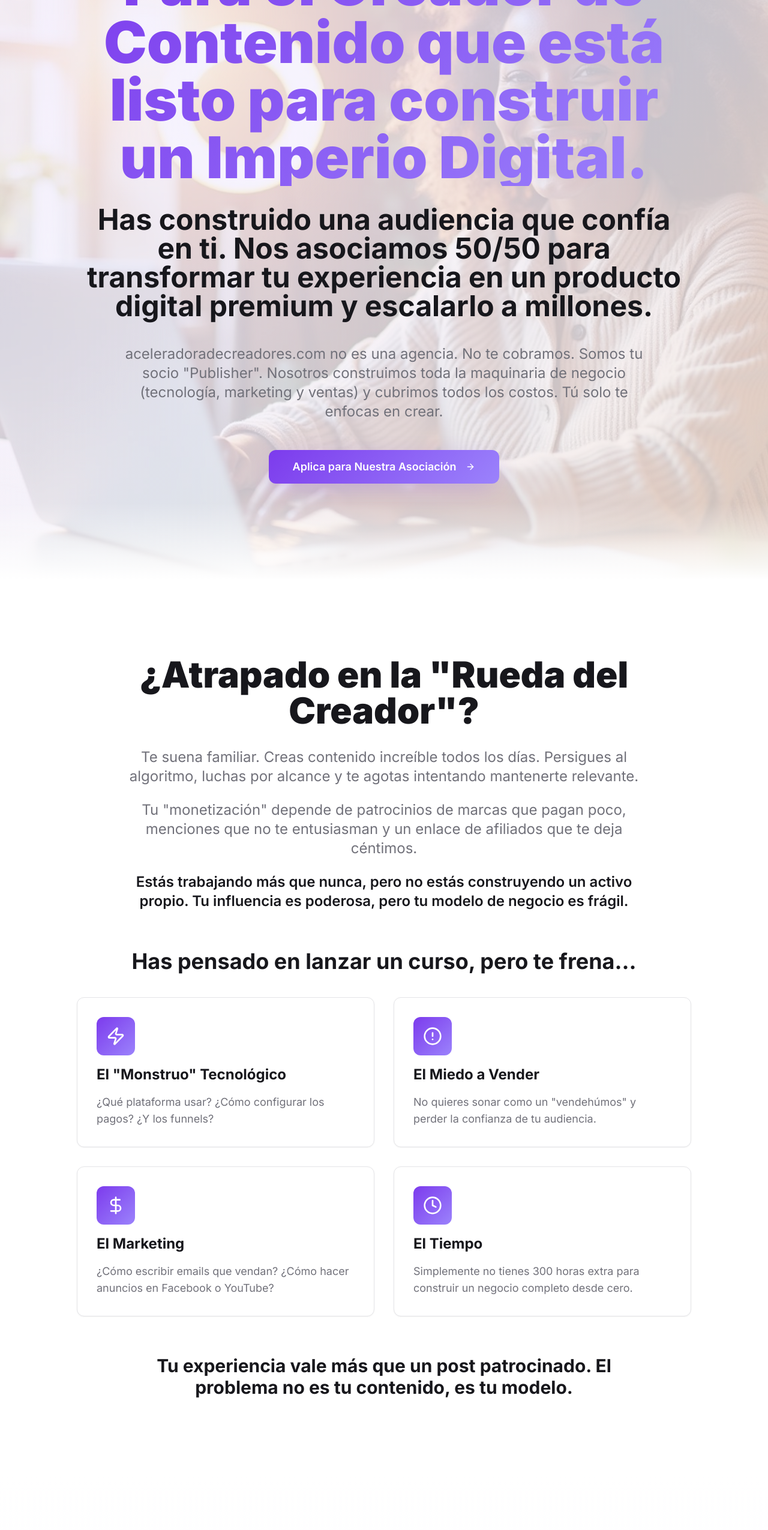
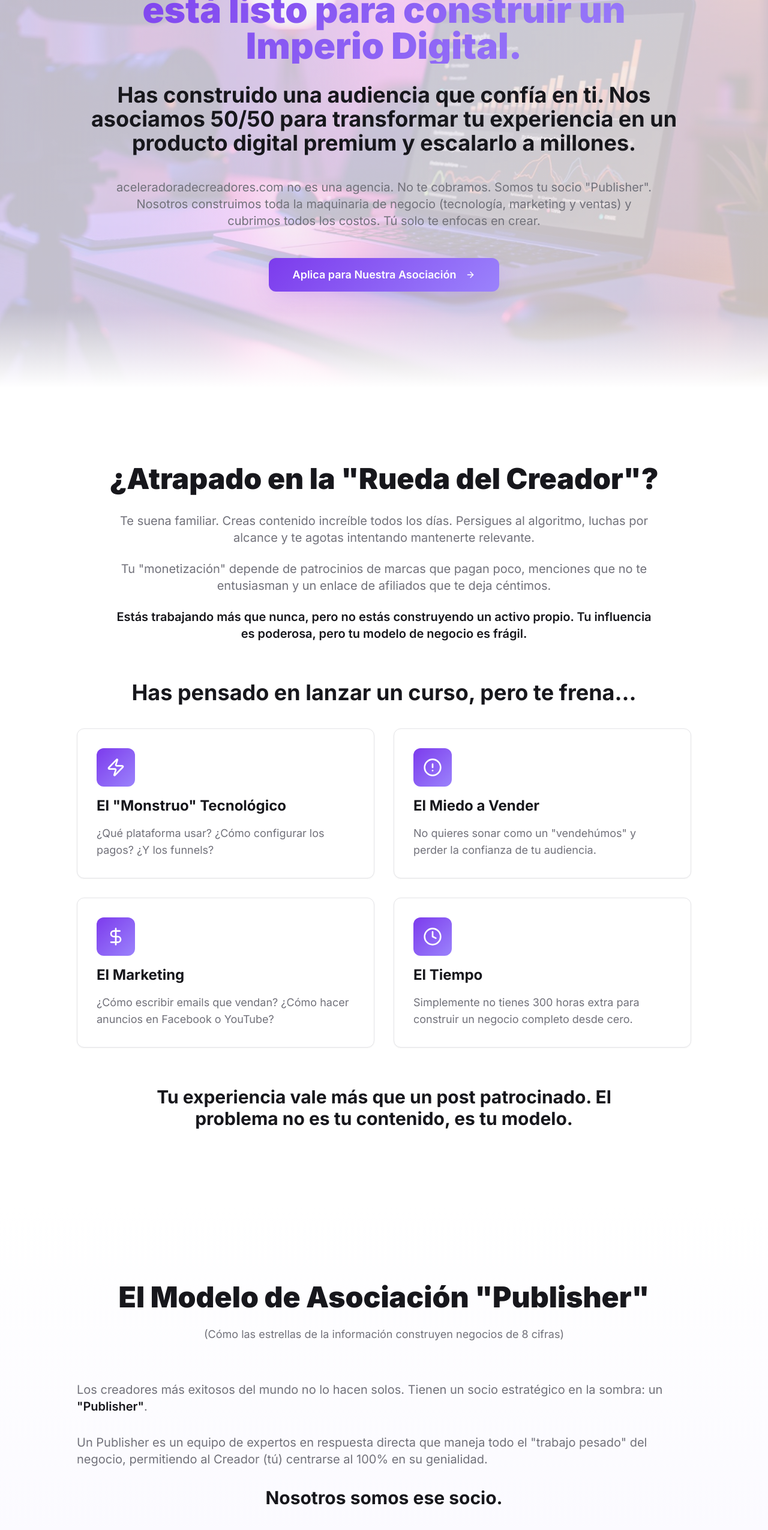
Before and after one commit to luisadc2610/offer-publisher-landing, a React (Vite) app: page / in a window 1280 px wide. Shown: the part 234-2784 px from the top of the page at 60% size. Built offline with nearby package versions, Linux system fonts and the light colour scheme; the HTML template or start-up script is replaced by a standard one.

Commit message:
Refactor hero section and typography

```diff
--- a/src/components/Authority.tsx
+++ b/src/components/Authority.tsx
@@ -26,12 +26,12 @@ const Authority = () => {
       <div className="container mx-auto px-4">
         <div className="max-w-5xl mx-auto">
           <div className="text-center mb-12 md:mb-16 animate-fade-in">
-            <h2 className="text-3xl sm:text-4xl md:text-5xl lg:text-6xl font-black mb-6 md:mb-8">
+            <h2 className="text-3xl sm:text-4xl md:text-5xl font-black mb-6 md:mb-8">
               No somos "Gurús". Somos Operadores.
             </h2>
           </div>
 
-          <div className="space-y-6 md:space-y-8 text-lg sm:text-xl md:text-2xl text-muted-foreground mb-12 md:mb-16 leading-relaxed">
+          <div className="space-y-6 md:space-y-8 text-base sm:text-lg md:text-xl text-muted-foreground mb-12 md:mb-16 leading-relaxed">
             <p>
               Aceleradora de Creadores fue fundada por expertos en marketing de respuesta directa y operaciones de negocio digital.
             </p>
@@ -63,12 +63,12 @@ const Authority = () => {
             })}
           </div>
 
-          <div className="space-y-6 md:space-y-8 text-lg sm:text-xl md:text-2xl text-muted-foreground leading-relaxed">
+          <div className="space-y-6 md:space-y-8 text-base sm:text-lg md:text-xl text-muted-foreground leading-relaxed">
             <p>
               Vimos a cientos de creadores increíbles quemarse en la rueda de contenido, mientras "gurús" sin experiencia real vendían cursos mediocres. Decidimos cambiar eso.
             </p>
 
-            <p className="text-2xl sm:text-3xl md:text-4xl font-bold text-center text-foreground my-8 md:my-12">
+            <p className="text-xl sm:text-2xl md:text-3xl font-bold text-center text-foreground my-8 md:my-12">
               No queremos ser la cara del negocio. Queremos ser el motor. Tu cara es la marca. Nuestro trabajo es hacer que esa marca facture millones.
             </p>
           </div>
--- a/src/components/ContactForm.tsx
+++ b/src/components/ContactForm.tsx
@@ -67,16 +67,16 @@ const ContactForm = () => {
       <div className="container mx-auto px-4">
         <div className="max-w-5xl mx-auto mb-12 md:mb-16">
           <div className="text-center mb-8 md:mb-12 animate-fade-in">
-            <h2 className="text-3xl sm:text-4xl md:text-5xl lg:text-6xl font-black mb-6 md:mb-8 bg-gradient-primary bg-clip-text text-transparent">
+            <h2 className="text-3xl sm:text-4xl md:text-5xl font-black mb-6 md:mb-8 bg-gradient-primary bg-clip-text text-transparent">
               Es hora de construir tu verdadero Activo Digital.
             </h2>
-            <p className="text-lg sm:text-xl md:text-2xl text-muted-foreground max-w-4xl mx-auto leading-relaxed">
+            <p className="text-base sm:text-lg md:text-xl text-muted-foreground max-w-4xl mx-auto leading-relaxed">
               Si estás listo para dejar de ser solo un "creador de contenido" y convertirte en el dueño de un negocio digital real, queremos conocerte.
             </p>
           </div>
 
-          <div className="space-y-6 md:space-y-8 text-lg sm:text-xl text-muted-foreground mb-12 md:mb-16 leading-relaxed max-w-3xl mx-auto">
-            <p className="text-center font-semibold text-foreground text-xl md:text-2xl">
+          <div className="space-y-6 md:space-y-8 text-base sm:text-lg text-muted-foreground mb-12 md:mb-16 leading-relaxed max-w-3xl mx-auto">
+            <p className="text-center font-semibold text-foreground text-lg md:text-xl">
               Estamos seleccionando a nuestros próximos socios para 2024. El proceso es simple:
             </p>
 
--- a/src/components/FAQ.tsx
+++ b/src/components/FAQ.tsx
@@ -34,7 +34,7 @@ const FAQ = () => {
       <div className="container mx-auto px-4">
         <div className="max-w-4xl mx-auto">
           <div className="text-center mb-12 md:mb-16 animate-fade-in">
-            <h2 className="text-3xl sm:text-4xl md:text-5xl lg:text-6xl font-black mb-4 md:mb-6">
+            <h2 className="text-3xl sm:text-4xl md:text-5xl font-black mb-4 md:mb-6">
               Preguntas Frecuentes
             </h2>
           </div>
@@ -46,10 +46,10 @@ const FAQ = () => {
                 value={`item-${index}`}
                 className="bg-card border-border rounded-lg px-6 md:px-8 shadow-card hover:shadow-glow transition-all duration-300"
               >
-                <AccordionTrigger className="text-left text-lg sm:text-xl md:text-2xl font-bold text-card-foreground py-6 hover:no-underline">
+                <AccordionTrigger className="text-left text-base sm:text-lg md:text-xl font-bold text-card-foreground py-6 hover:no-underline">
                   {faq.question}
                 </AccordionTrigger>
-                <AccordionContent className="text-base sm:text-lg md:text-xl text-muted-foreground pb-6 leading-relaxed">
+                <AccordionContent className="text-sm sm:text-base md:text-lg text-muted-foreground pb-6 leading-relaxed">
                   {faq.answer}
                 </AccordionContent>
               </AccordionItem>
--- a/src/components/Filter.tsx
+++ b/src/components/Filter.tsx
@@ -22,10 +22,10 @@ const Filter = () => {
       <div className="container mx-auto px-4">
         <div className="max-w-5xl mx-auto">
           <div className="text-center mb-12 md:mb-16 animate-fade-in">
-            <h2 className="text-3xl sm:text-4xl md:text-5xl lg:text-6xl font-black mb-6 md:mb-8">
+            <h2 className="text-3xl sm:text-4xl md:text-5xl font-black mb-6 md:mb-8">
               Buscamos Socios, no Clientes.
             </h2>
-            <p className="text-lg sm:text-xl md:text-2xl text-muted-foreground max-w-4xl mx-auto leading-relaxed">
+            <p className="text-base sm:text-lg md:text-xl text-muted-foreground max-w-4xl mx-auto leading-relaxed">
               Este modelo no es para todos. Invertimos una cantidad significativa de tiempo y capital en cada socio, por lo que somos muy selectivos.
             </p>
           </div>
@@ -38,7 +38,7 @@ const Filter = () => {
                   <div className="p-3 rounded-xl bg-success">
                     <CheckCircle2 className="w-6 h-6 md:w-8 md:h-8 text-success-foreground" />
                   </div>
-                  <h3 className="text-2xl sm:text-3xl md:text-4xl font-black text-success">
+                  <h3 className="text-xl sm:text-2xl md:text-3xl font-black text-success">
                     Esto es para ti si:
                   </h3>
                 </div>
@@ -63,7 +63,7 @@ const Filter = () => {
                   <div className="p-3 rounded-xl bg-destructive">
                     <XCircle className="w-6 h-6 md:w-8 md:h-8 text-destructive-foreground" />
                   </div>
-                  <h3 className="text-2xl sm:text-3xl md:text-4xl font-black text-destructive">
+                  <h3 className="text-xl sm:text-2xl md:text-3xl font-black text-destructive">
                     Esto NO es para ti si:
                   </h3>
                 </div>
--- a/src/components/Hero.tsx
+++ b/src/components/Hero.tsx
@@ -24,15 +24,15 @@ const Hero = () => {
       {/* Content */}
       <div className="relative z-10 container mx-auto px-4 py-20 md:py-32 lg:py-40">
         <div className="max-w-5xl mx-auto text-center animate-fade-in-up">
-          <h1 className="text-4xl sm:text-5xl md:text-6xl lg:text-7xl xl:text-8xl font-black mb-6 md:mb-8 bg-gradient-primary bg-clip-text text-transparent leading-tight">
+          <h1 className="text-3xl sm:text-4xl md:text-5xl lg:text-6xl font-black mb-6 md:mb-8 bg-gradient-primary bg-clip-text text-transparent leading-tight">
             Para el Creador de Contenido que está listo para construir un Imperio Digital.
           </h1>
 
-          <h2 className="text-2xl sm:text-3xl md:text-4xl lg:text-5xl font-bold mb-8 md:mb-10 text-foreground leading-tight">
+          <h2 className="text-xl sm:text-2xl md:text-3xl lg:text-4xl font-bold mb-8 md:mb-10 text-foreground leading-tight">
             Has construido una audiencia que confía en ti. Nos asociamos 50/50 para transformar tu experiencia en un producto digital premium y escalarlo a millones.
           </h2>
 
-          <p className="text-lg sm:text-xl md:text-2xl text-muted-foreground mb-10 md:mb-12 max-w-4xl mx-auto leading-relaxed">
+          <p className="text-base sm:text-lg md:text-xl text-muted-foreground mb-10 md:mb-12 max-w-4xl mx-auto leading-relaxed">
             aceleradoradecreadores.com no es una agencia. No te cobramos. Somos tu socio "Publisher". Nosotros construimos toda la maquinaria de negocio (tecnología, marketing y ventas) y cubrimos todos los costos. Tú solo te enfocas en crear.
           </p>
 
--- a/src/components/Problem.tsx
+++ b/src/components/Problem.tsx
@@ -30,11 +30,11 @@ const Problem = () => {
       <div className="container mx-auto px-4">
         <div className="max-w-5xl mx-auto">
           <div className="text-center mb-12 md:mb-16 animate-fade-in">
-            <h2 className="text-3xl sm:text-4xl md:text-5xl lg:text-6xl font-black mb-6 md:mb-8">
+            <h2 className="text-3xl sm:text-4xl md:text-5xl font-black mb-6 md:mb-8">
               ¿Atrapado en la "Rueda del Creador"?
             </h2>
 
-            <div className="space-y-4 md:space-y-6 text-lg sm:text-xl md:text-2xl text-muted-foreground max-w-4xl mx-auto leading-relaxed">
+            <div className="space-y-4 md:space-y-6 text-base sm:text-lg md:text-xl text-muted-foreground max-w-4xl mx-auto leading-relaxed">
               <p>
                 Te suena familiar. Creas contenido increíble todos los días. Persigues al algoritmo, luchas por alcance y te agotas intentando mantenerte relevante.
               </p>
--- a/src/components/Solution.tsx
+++ b/src/components/Solution.tsx
@@ -25,15 +25,15 @@ const Solution = () => {
       <div className="container mx-auto px-4">
         <div className="max-w-5xl mx-auto">
           <div className="text-center mb-12 md:mb-16 animate-fade-in">
-            <h2 className="text-3xl sm:text-4xl md:text-5xl lg:text-6xl font-black mb-6 md:mb-8">
+            <h2 className="text-3xl sm:text-4xl md:text-5xl font-black mb-4 md:mb-6">
               El Modelo de Asociación "Publisher"
             </h2>
-            <p className="text-lg md:text-xl text-muted-foreground mb-4 md:mb-6">
+            <p className="text-base md:text-lg text-muted-foreground">
               (Cómo las estrellas de la información construyen negocios de 8 cifras)
             </p>
           </div>
 
-          <div className="space-y-6 md:space-y-8 text-lg sm:text-xl md:text-2xl text-muted-foreground mb-12 md:mb-16 leading-relaxed">
+          <div className="space-y-6 md:space-y-8 text-base sm:text-lg md:text-xl text-muted-foreground mb-12 md:mb-16 leading-relaxed">
             <p>
               Los creadores más exitosos del mundo no lo hacen solos. Tienen un socio estratégico en la sombra: un <span className="font-semibold text-foreground">"Publisher"</span>.
             </p>
@@ -42,7 +42,7 @@ const Solution = () => {
               Un Publisher es un equipo de expertos en respuesta directa que maneja todo el "trabajo pesado" del negocio, permitiendo al Creador (tú) centrarse al 100% en su genialidad.
             </p>
 
-            <p className="text-2xl sm:text-3xl md:text-4xl font-bold text-center text-foreground my-8 md:my-12">
+            <p className="text-xl sm:text-2xl md:text-3xl font-bold text-center text-foreground my-8 md:my-12">
               Nosotros somos ese socio.
             </p>
 
```
Also changed, not shown: src/components/Partnership.tsx (+7 -7 lines), src/assets/hero-image.jpg.
